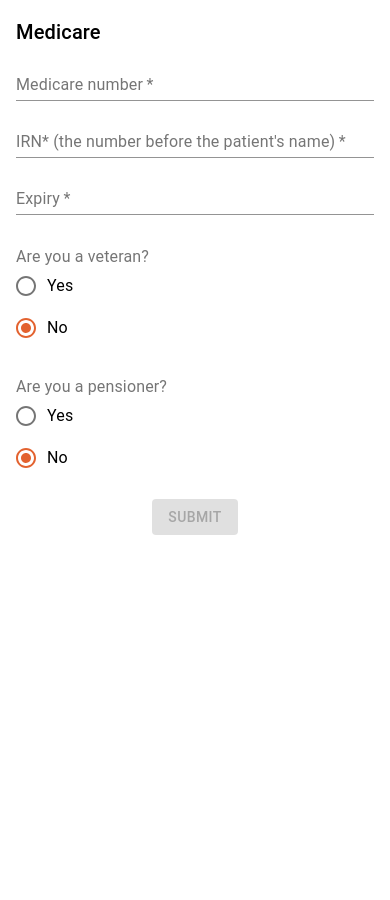
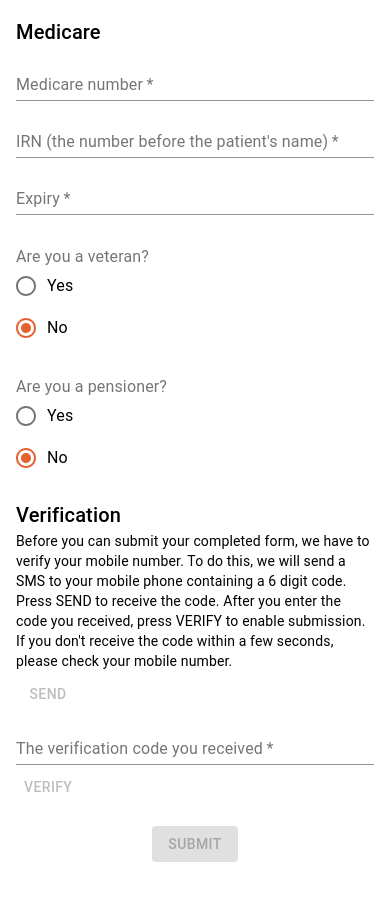
Before and after one commit to lindachenau/new-patient, a React (Create React App) app: page / in a window 390 px wide. Shown: the part 1240-2140 px from the top of the page. Before the commit the page ends 1815 px from the top, so only its background shows below. Built offline with nearby package versions, Linux system fonts and the light colour scheme; no server answers.

Commit message:
Added mobile number verification

```diff
--- a/src/components/Medicare.js
+++ b/src/components/Medicare.js
@@ -47,7 +47,7 @@ export default function Medicare({medicareNo, setMedicareNo, iRN, setIRN, expiry
       <TextField
         required
         margin="dense"
-        label="IRN* (the number before the patient's name)"
+        label="IRN (the number before the patient's name)"
         placeholder="x"
         type="tel"
         fullWidth
--- a/src/components/NewPatientForm.js
+++ b/src/components/NewPatientForm.js
@@ -16,6 +16,7 @@ import Medicare from './Medicare'
 import DVA from './DVA'
 import Pension from './Pension'
 import HealthFund from './HealthFund'
+import Verification from './Verification'
 import moment from 'moment'
 import logo from '../images/AMCE_banner.png'
 
@@ -65,6 +66,7 @@ function NewPatientForm({}) {
   const [veteran, setVeteran] = useState("N")
   const [pension, setPension] = useState("N")
   const [healthFund, setHealthFund] = useState("N")
+  const [verified, setVerified] = useState(false)
   const profileComplete = firstName && lastName && dOB && gender > 0
   const contactComplete = address && mobile && emergencyContactFirstname && emergencyContactSurname && setEmergencyContactPhone && emergencyContactRelationship
   const medicareComplete = medicare === "N" || (medicareNo && iRN && expiry)
@@ -277,12 +279,14 @@ function NewPatientForm({}) {
           setPensionExpiry={setPensionExpiry}
         />
       }
+      <Verification mobile={mobile} verified={verified} setVerified={setVerified}/>
       <div className={classes.center}>
         <Button
           variant="contained"
           color="primary"
           onClick={handleSubmit}
-          disabled={!(profileComplete && contactComplete && medicareComplete && dVAComplete && pensionComplete && healthFundComplete)} >
+          disabled={!(profileComplete && contactComplete && medicareComplete && dVAComplete && pensionComplete && healthFundComplete && verified)}
+        >
           Submit
         </Button>
       </div>
--- /dev/null
+++ b/src/components/Verification.js
@@ -0,0 +1,70 @@
+import React, { useState } from 'react'
+import Container from '@material-ui/core/Container'
+import Typography from '@material-ui/core/Typography'
+import TextField from '@material-ui/core/TextField'
+import Button from '@material-ui/core/Button'
+
+export default function Verification({mobile, verified, setVerified}) {
+  const [code, setCode] = useState(null)
+  const [key, setKey] = useState('')
+
+  const sendVerificationCode = async (phone, setKey) => {
+    try {
+      const res = await fetch(process.env.REACT_APP_SMSCODE_API, {
+        method: 'post',
+        headers: {"Content-Type": "application/json"},
+        body: JSON.stringify({
+          phoneNumber: phone
+        })
+      })
+      const {code} = await res.json()
+      setKey(code)
+      return true
+    }
+    catch (error) {
+      alert(error)
+      return false
+    }
+  }
+
+  const handleVerify = () => {
+    if (code === key)
+      setVerified(true)
+  }
+
+  return (
+    <Container maxWidth='sm' disableGutters style={{marginTop: 20, marginBottom: 20}}>
+      <Typography variant='h6'>Verification</Typography>
+      <Typography variant='body2' gutterBottom>
+        Before you can submit your completed form, we have to verify your mobile number.
+        To do this, we will send a SMS to your mobile phone containing a 6 digit code.
+        Press SEND to receive the code. After you enter the code you received, press VERIFY to enable submission.
+        If you don't receive the code within a few seconds, please check your mobile number.
+      </Typography>
+      <Button
+        color="primary"
+        onClick={() => sendVerificationCode(mobile, setKey)}
+        disabled={verified || mobile.length < 10}
+      >
+        Send
+      </Button>
+      <TextField
+        required
+        margin="dense"
+        label="The verification code you received"
+        type="tel"
+        fullWidth
+        placeholder="xxxxxx"
+        value={code}
+        onChange={(event) => setCode(event.target.value.trim())}
+      />
+      <Button
+        color="primary"
+        onClick={handleVerify}
+        disabled={verified  || mobile.length < 10 || key.length === 0}
+      >
+        Verify
+      </Button>
+    </Container>
+  )
+}
--- a/src/utils/bp-codes.js
+++ b/src/utils/bp-codes.js
@@ -60,10 +60,6 @@ export const dVACodes = [
     code: 2
   },
   {
-    label: "Lilac ",
-    code: 3
-  },
-  {
     label: "Orange ",
     code: 4
   }
```
